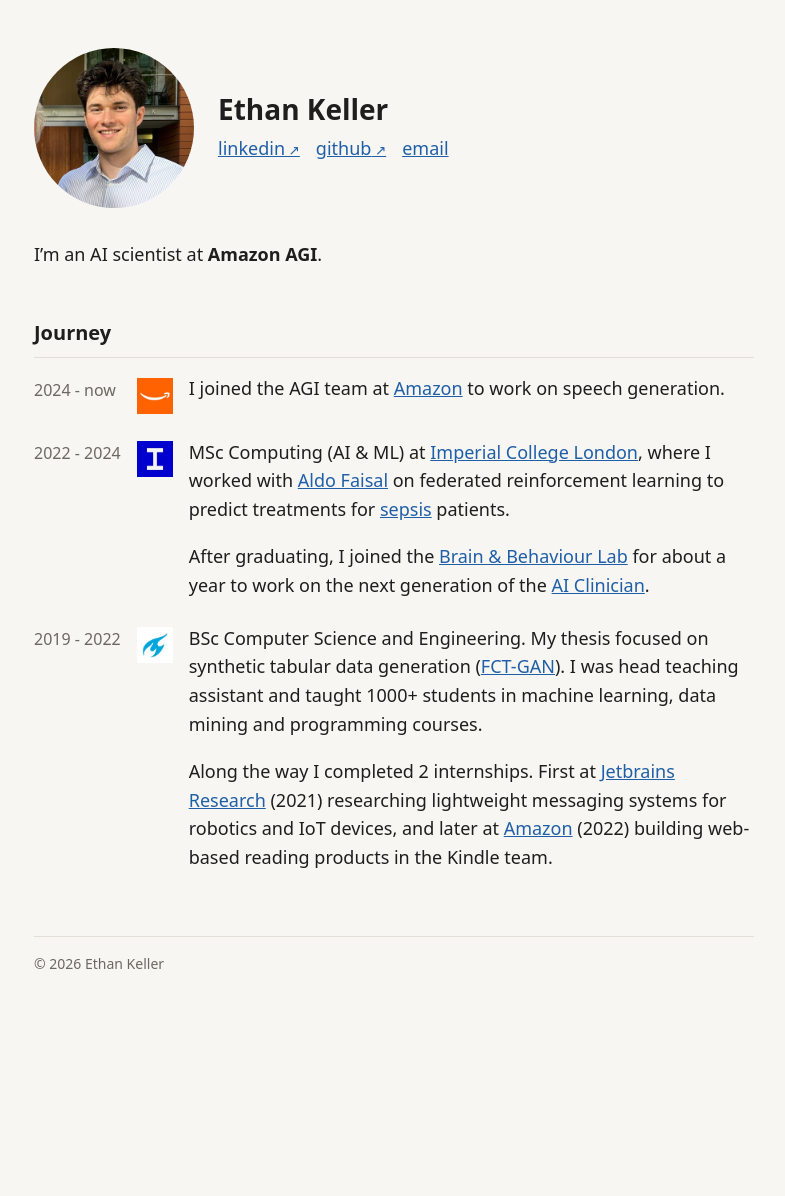
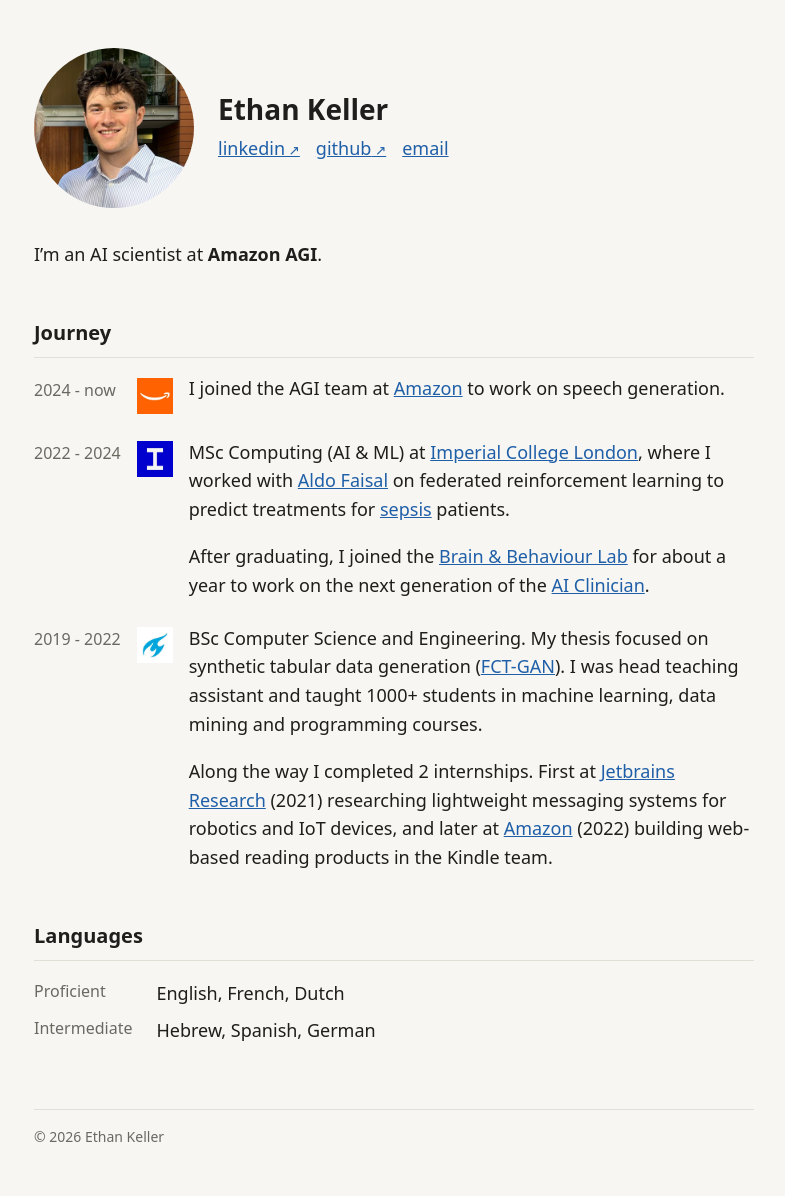
Before and after one commit to ethan-keller/ethan-keller.github.io, a Jekyll site: the page built from index.md, in a window 1280 px wide. Shown: the whole page, without its empty margins (246-1031 px from the left). Built offline with Jekyll 4.4.1, drawn with Linux system fonts in a browser that asks for light colours; before the commit the page ends 1023 px from its top, so only the background shows below that.

Commit message:
Add languages section

```diff
--- a/index.md
+++ b/index.md
@@ -41,6 +41,13 @@ Along the way I completed 2 internships. First at [Jetbrains Research](https://w
   </div>
 </div>
 
+## Languages
+
+<dl class="levels">
+  <dt>Proficient</dt><dd>English, French, Dutch</dd>
+  <dt>Intermediate</dt><dd>Hebrew, Spanish, German</dd>
+</dl>
+
 <script>
 mail.onclick = function (e) {
   e.preventDefault();
--- a/main.css
+++ b/main.css
@@ -74,6 +74,14 @@ h2 {
 .journey p:first-child { margin-top: 0; }
 .journey p:last-child { margin-bottom: 0; }
 
+.levels {
+  display: grid;
+  grid-template-columns: auto 1fr;
+  gap: 0.5rem 1.5rem;
+}
+.levels dt { color: var(--muted); font-size: 1rem; }
+.levels dd { margin: 0; }
+
 footer {
   margin-top: 4rem;
   padding-top: 1rem;
```
